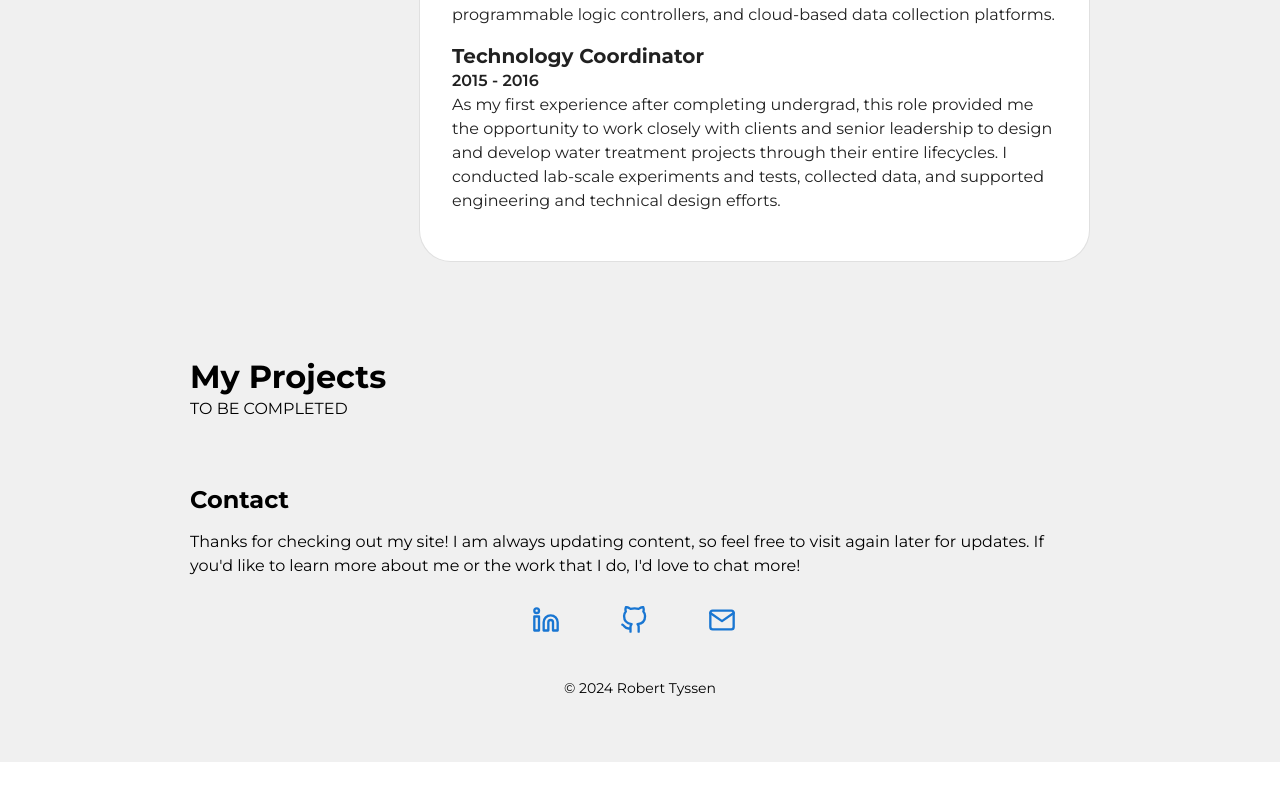
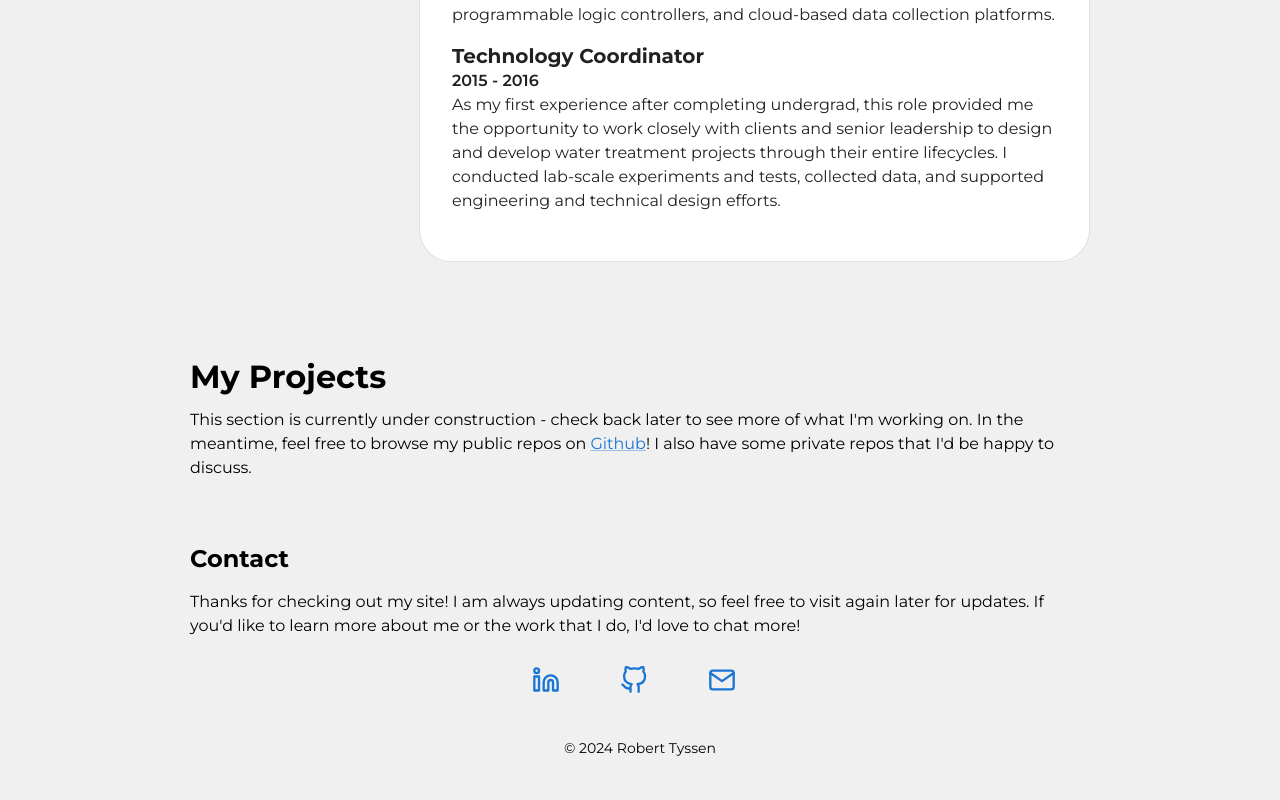
Before and after one commit to Robert-Tyssen/RobertTyssen-Dev-Site, a Next.js app: page / in a window 1280 px wide. Shown: the part 2267-3067 px from the top of the page. Before the commit the page ends 3029 px from the top, so only its background shows below. Built offline with nearby package versions, Linux system fonts and the light colour scheme.

Commit message:
Added better placeholder for project section

```diff
--- a/src/components/sections/Projects.tsx
+++ b/src/components/sections/Projects.tsx
@@ -1,10 +1,15 @@
-import { Box, Typography } from '@mui/material'
+import { Box, Link, Typography } from '@mui/material'
 
 const Projects = () => {
   return (
     <Box sx={{ py: 4 }} id='projects'>
-      <Typography variant='h2'>My Projects</Typography>
-      <Typography>TO BE COMPLETED</Typography>
+      <Typography variant='h2' gutterBottom>My Projects</Typography>
+      <Typography>
+        This section is currently under construction - check back later to see more of
+        what I'm working on. In the meantime, feel free to browse my
+        public repos on <Link href='https://github.com/Robert-Tyssen'>Github</Link>!
+        I also have some private repos that I'd be happy to discuss.
+      </Typography>
     </Box>
   )
 }
```
